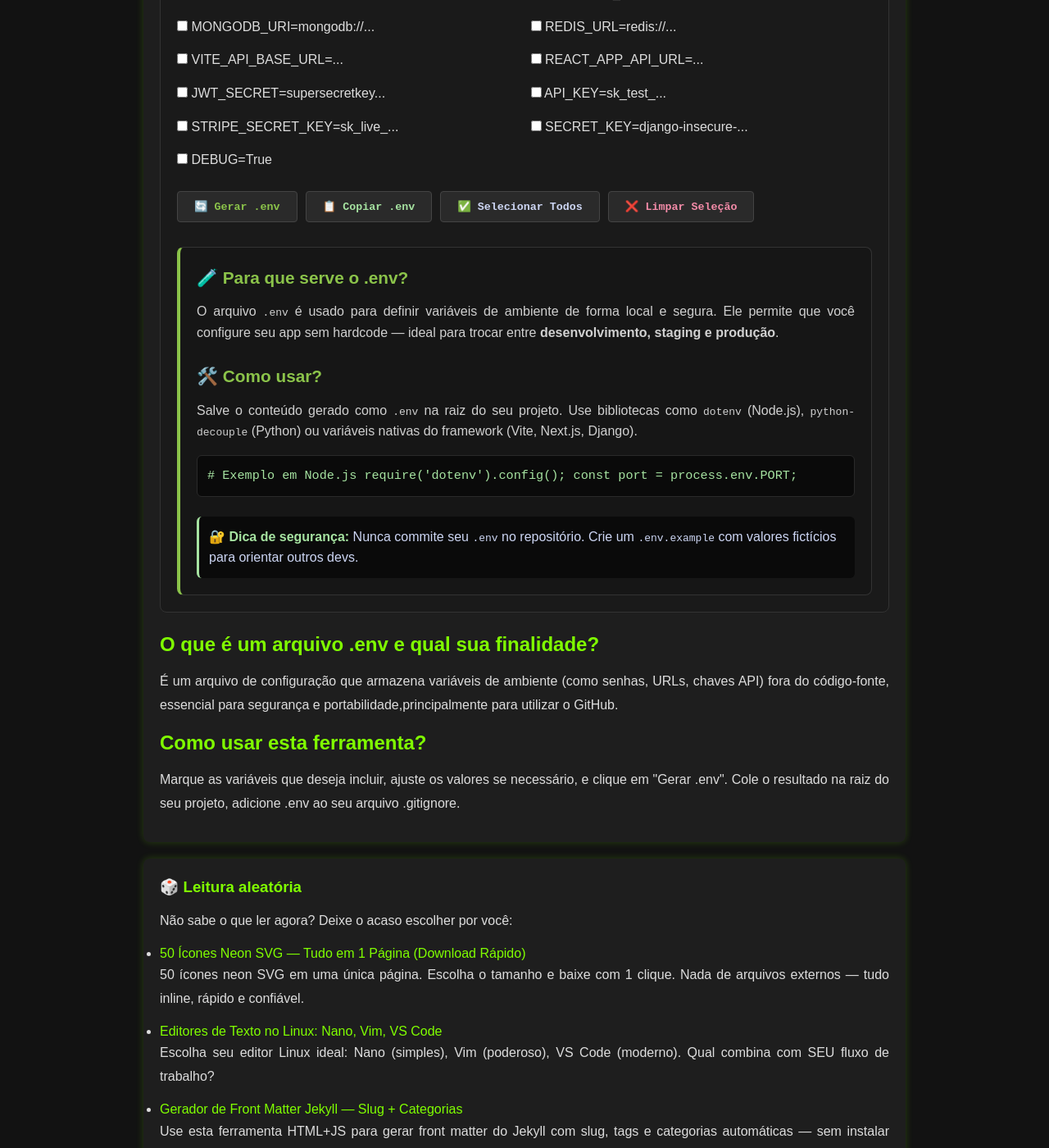
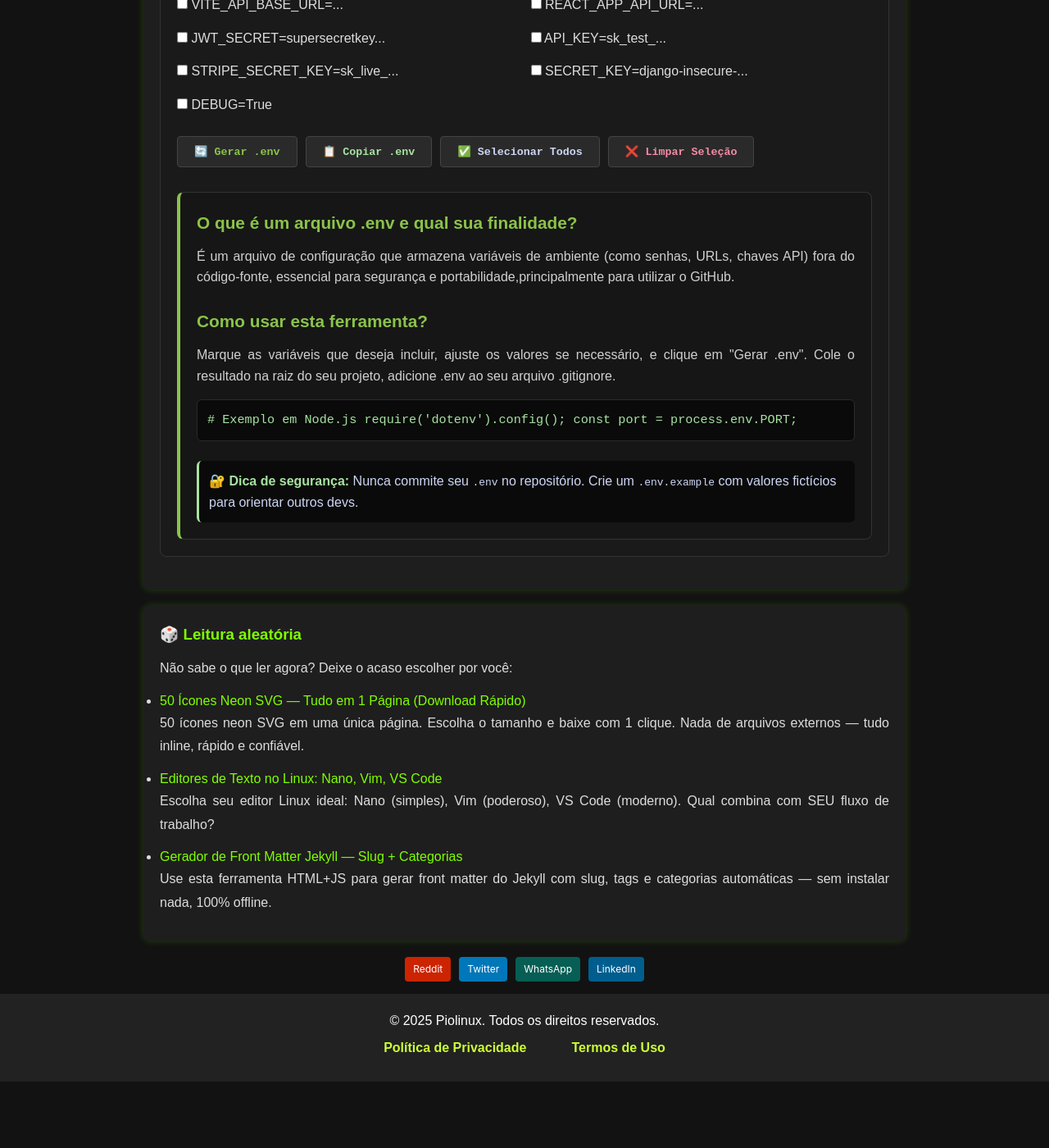
Before and after one commit to Piolinux/piolinux-site, a Jekyll site: the page built from _pages/tools/env-file-generator.html, in a window 1280 px wide and 1400 px high, scrolled down 879 px. Shown: the whole window at 82% size. Built offline with Jekyll 4.4.1, drawn with Linux system fonts in a browser that asks for light colours; after the commit the page ends 2198 px from its top, so only the background shows below that; some of the changed text lies outside the part shown.

Commit message:
Update env-file-generator.html

```diff
--- a/_pages/tools/env-file-generator.html
+++ b/_pages/tools/env-file-generator.html
@@ -109,14 +109,13 @@ tags: [env, variaveis, nodejs, python, django, rails, config, desenvolvedor]
 
 
     <div class="seo-box" style="margin-top: 30px; padding: 20px; background: #161616; border: 1px solid #333; border-radius: 8px; border-left: 4px solid #8bc34a;">
-      <h3 style="color: #8bc34a; margin-top: 0; font-size: 1.3em;">🧪 Para que serve o .env?</h3>
-      <p style="color: #d0d0d0; line-height: 1.6; margin-bottom: 1.5rem;">
-        O arquivo <code>.env</code> é usado para definir variáveis de ambiente de forma local e segura. Ele permite que você configure seu app sem hardcode — ideal para trocar entre <strong>desenvolvimento, staging e produção</strong>.
-      </p>
+      <h3 style="color: #8bc34a; margin-top: 0; font-size: 1.3em;">O que é um arquivo .env e qual sua finalidade?</h3>
+      <p style="color: #d0d0d0; line-height: 1.6; margin-bottom: 1.5rem;">É um arquivo de configuração que armazena variáveis de ambiente (como senhas, URLs, chaves API) fora do código-fonte, essencial para segurança e portabilidade,principalmente para utilizar o GitHub.
+        </p>
 
-      <h3 style="color: #8bc34a; font-size: 1.3em; margin-top: 1.5rem;">🛠️ Como usar?</h3>
+      <h3 style="color: #8bc34a; font-size: 1.3em; margin-top: 1.5rem;">Como usar esta ferramenta?</h3>
       <p style="color: #d0d0d0; line-height: 1.6; margin-bottom: 1rem;">
-        Salve o conteúdo gerado como <code>.env</code> na raiz do seu projeto. Use bibliotecas como <code>dotenv</code> (Node.js), <code>python-decouple</code> (Python) ou variáveis nativas do framework (Vite, Next.js, Django).
+       Marque as variáveis que deseja incluir, ajuste os valores se necessário, e clique em "Gerar .env". Cole o resultado na raiz do seu projeto, adicione .env ao seu arquivo .gitignore.
       </p>
       <div style="background: #0a0a0a; padding: 12px; border-radius: 6px; border: 1px solid #2a2a2a; margin-top: 1rem; font-family: 'Courier New', monospace; color: #a6e3a1; font-size: 0.95em;">
         # Exemplo em Node.js
@@ -131,12 +130,7 @@ tags: [env, variaveis, nodejs, python, django, rails, config, desenvolvedor]
   </div>
 
 
-<div class="seo-content">
-    <h2>O que é um arquivo .env e qual sua finalidade?</h2>
-    <p>É um arquivo de configuração que armazena variáveis de ambiente (como senhas, URLs, chaves API) fora do código-fonte, essencial para segurança e portabilidade,principalmente para utilizar o GitHub.</p>
-    <h2>Como usar esta ferramenta?</h2>
-    <p>Marque as variáveis que deseja incluir, ajuste os valores se necessário, e clique em "Gerar .env". Cole o resultado na raiz do seu projeto, adicione .env ao seu arquivo .gitignore.</p>
-     </div>
+
 
 
 </section>
```
